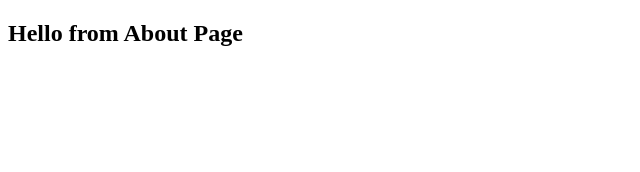
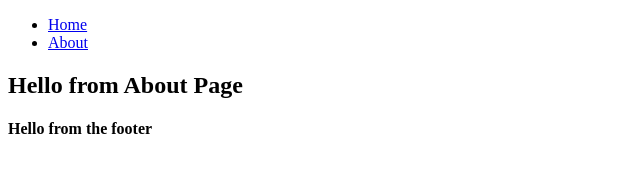
Before and after one commit to hamzaamughal/Recipes-Site, a Gatsby site: page /about in a window 1280 px wide. Shown: the whole page, without its empty margins (0-640 px from the left). Built offline with nearby package versions, Linux system fonts and the light colour scheme; Gatsby itself is replaced by a stand-in of ours.

Commit message:
Layout component added

```diff
--- /dev/null
+++ b/src/components/Footer.js
@@ -0,0 +1,11 @@
+import React from 'react'
+
+const Footer = () => {
+    return (
+        <footer>
+            <h4>Hello from the footer</h4>
+        </footer>
+    )
+}
+
+export default Footer
--- /dev/null
+++ b/src/components/Layout.js
@@ -0,0 +1,15 @@
+import React from 'react'
+import Footer from './Footer'
+import Navbar from './Navbar'
+
+const Layout = ({ children }) => {
+    return (
+        <>
+            <Navbar />
+            {children}
+            <Footer />
+        </>
+    )
+}
+
+export default Layout
--- a/src/pages/about.js
+++ b/src/pages/about.js
@@ -1,10 +1,12 @@
 import React from 'react'
+import Layout from '../components/Layout'
+
 
 const About = () => {
     return (
-        <div>
+        <Layout>
             <h2>Hello from About Page</h2>
-        </div>
+        </Layout>
     )
 }
 
```
Also changed, not shown: src/pages/index.js (+8 -5 lines).
